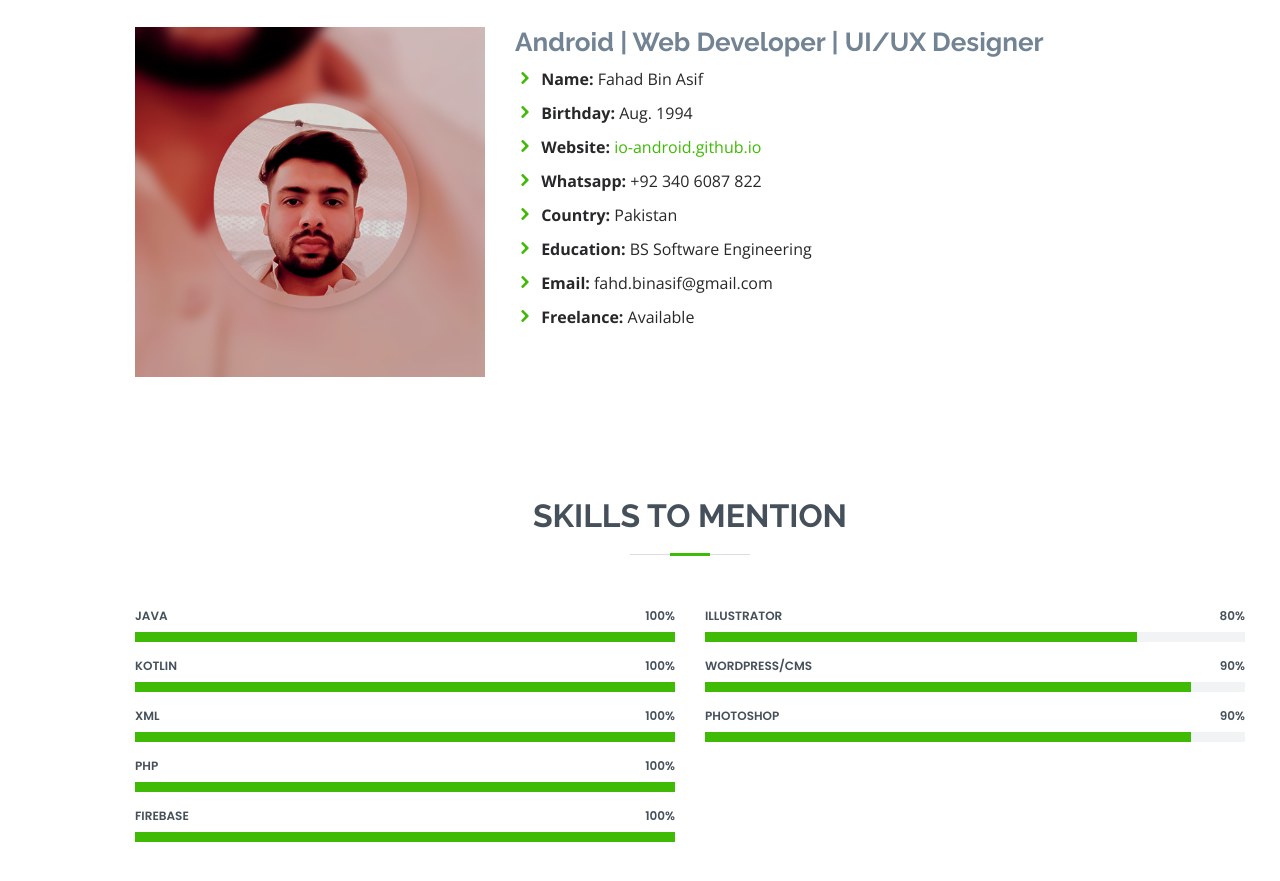
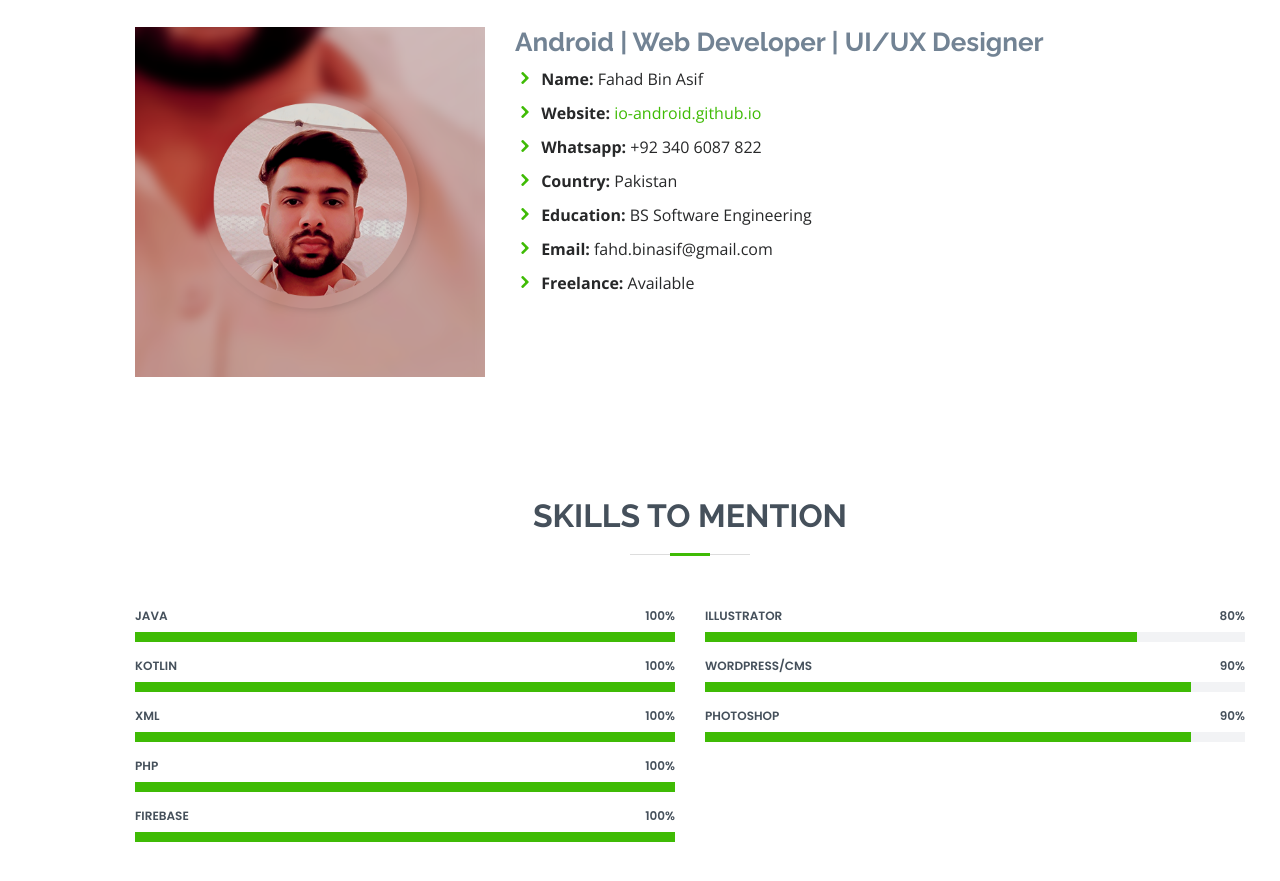
Before and after one commit to io-android/io-android.github.io, a plain HTML site: page index.html in a window 1280 px wide. Shown: the part 1013-1894 px from the top of the page. Drawn offline with nearby package versions, Linux system fonts and the light colour scheme.

Commit message:
Update index.html

```diff
--- a/index.html
+++ b/index.html
@@ -93,7 +93,6 @@
               <div class="col-lg-6">
                 <ul>
                   <li><i class="icofont-rounded-right"></i> <strong>Name:</strong> Fahad Bin Asif</li>
-                  <li><i class="icofont-rounded-right"></i> <strong>Birthday:</strong> Aug. 1994</li>
                   <li><i class="icofont-rounded-right"></i> <strong>Website:</strong> <a href="https://io-android.github.io" >io-android.github.io</a> </li>
                   <li><i class="icofont-rounded-right"></i> <strong>Whatsapp:</strong> +92 340 6087 822</li>
                   <li><i class="icofont-rounded-right"></i> <strong>Country:</strong> Pakistan</li>
```
